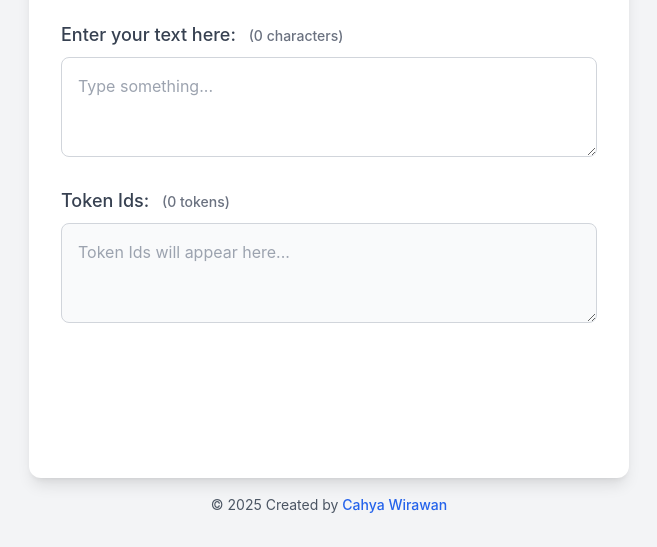
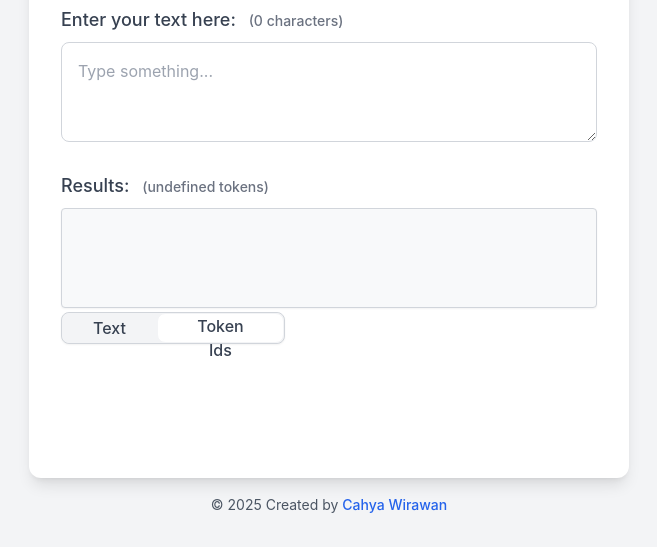
Before and after one commit to cahya-wirawan/rwkv-tokenizer-wasm, a website built with Vite: page index.html in a window 1280 px wide. Shown: the part 253-800 px from the top of the page, without its empty margins (311-968 px from the left). Built offline with nearby package versions, Linux system fonts and the light colour scheme; what rwkv-tokenizer-web would draw is missing.

Commit message:
add colored text

```diff
--- a/index.html
+++ b/index.html
@@ -30,15 +30,30 @@
         <!-- Output Text Area -->
         <div>
             <label for="outputText" class="block text-gray-700 text-lg font-medium mb-2">
-                Token Ids:
+                Results:
                 <span id="outputLength" class="text-sm text-gray-500 ml-2">(0 tokens)</span>
             </label>
-            <textarea
+            <div
                 id="outputText"
-                class="w-full p-4 border border-gray-300 rounded-lg bg-gray-50 cursor-not-allowed text-gray-700"
-                readonly
-                placeholder="Token Ids will appear here..."
-            ></textarea>
+                class="w-full p-4 border border-gray-300 rounded-lg bg-gray-50 text-gray-800 text-lg shadow-sm overflow-auto"
+                contenteditable="false"
+            >
+                <!-- Token IDs will be displayed here -->
+            </div>
+        </div>
+
+        <!-- Buttons grouped in a framed div -->
+        <div id="output-btn" class="mb-6 p-4 border border-gray-300 rounded-lg bg-gray-50 flex items-center justify-center space-x-4 shadow-sm">
+            <button id="output-text-btn"
+                class="px-6 py-3 rounded-lg border border-gray-300 text-gray-700 bg-gray-100 transition-all duration-200"
+            >
+                Text
+            </button>
+            <button id="output-token-btn"
+                class="px-6 py-3 rounded-lg border border-gray-300 text-gray-700 bg-gray-100 transition-all duration-200 focus:outline-none"
+            >
+                Token Ids
+            </button>
         </div>
     </div>
 
--- a/src/main.js
+++ b/src/main.js
@@ -12,6 +12,20 @@ async function run() {
 
 run();
 
+const MIN_HUE_DIFFERENCE = 50; // Minimum difference between hues
+let hue = 0;
+
+function getRandomColor() {
+    let newHue = 0;
+    do {
+        newHue = Math.floor(Math.random() * 360);
+    } while (Math.abs(newHue-hue)<MIN_HUE_DIFFERENCE || Math.abs(newHue-hue)>(360-MIN_HUE_DIFFERENCE));
+    hue = newHue; // Ensure the new hue is different from the previous one
+    const saturation = Math.floor(Math.random() * 20 + 80);
+    const lightness = Math.floor(Math.random() * 10 + 80);
+    const color = `hsl(${hue}, ${saturation}%, ${lightness}%)`;
+    return color;
+}
 
 window.encodeText = function encodeText(str) {
     if (!tokenizer) {
@@ -21,13 +35,20 @@ window.encodeText = function encodeText(str) {
     return tokenizer.encode(str);
 }
 
+window.decodeNumbers = function decodeNumbers(numbers) {
+    if (!tokenizer) {
+        console.error("Tokenizer is not initialized.");
+        return;
+    }
+    return tokenizer.decode(numbers);
+}
+
 window.updateCharacterCount = function updateCharacterCount(textAreaElement, lengthSpanElement) {
     const length = textAreaElement.value.length;
     lengthSpanElement.textContent = `(${length} characters)`;
 }
 
-window.updateTokenCount = function updateTokenCount(textAreaElement, lengthSpanElement) {
-    const length = textAreaElement.value.split(',').length;
+window.updateTokenCount = function updateTokenCount(length, lengthSpanElement) {
     lengthSpanElement.textContent = `(${length} tokens)`;
 }
 
@@ -38,17 +59,78 @@ window.updateAll = function updateAll() {
     // Get references to the length display spans
     const inputLengthSpan = document.getElementById('inputLength');
     const outputLengthSpan = document.getElementById('outputLength');
+    const textBtn = document.getElementById('output-text-btn');
+    const tokenBtn = document.getElementById('output-token-btn');
+    let colorPalette = {};
 
-    // Add an event listener to the input text area
-    // The 'input' event fires whenever the value of an <input>, <select>, or <textarea> element has been changed.
-    inputText.addEventListener('input', () => {
-        // Get the current value from the input text area
+    let isTokenMode = true;
+
+    function updateButtonStates() {
+        if (isTokenMode) {
+            tokenBtn.classList.add('btn-active');
+            textBtn.classList.remove('btn-active');
+        } else {
+            textBtn.classList.add('btn-active');
+            tokenBtn.classList.remove('btn-active');
+        }
+    }
+
+    function handleInput() {
+        if (tokenizer === null) {
+            return;
+        }
         const inputValue = inputText.value;
-        // Encode the input value
+
         const encodedText = encodeText(inputValue);
-        // Set the token ids to the output text area
-        outputText.value = encodedText.join(', ');
+        console.log("Encoded Text:", encodedText);
+
+        if (isTokenMode) {
+            outputText.innerHTML = encodedText.join(', ');
+        } else {
+            let coloredTokens = [];
+            encodedText.forEach(element => {
+                let ch = decodeNumbers([element]);
+                console.log("Decoded Number:", [element]);
+                console.log("Decoded Character:", ch);
+                if (!colorPalette[element]) {
+                    colorPalette[element] = getRandomColor(); // Assign a random color if not already assigned
+                }
+                if( ch.search(/\n/) !== -1) {
+                    let newCh = "";
+                    ch.split('').forEach(item => {
+                        if (item === "\n") {
+                            coloredTokens.push(`<br>`);
+                        } else {
+                            newCh += item;
+                        }
+                    });
+                    ch = newCh;
+                }
+                coloredTokens.push(`<span style="background-color: ${colorPalette[element]};">${ch}</span>`);
+            });
+            outputText.innerHTML = coloredTokens.join('');
+        }
+
         updateCharacterCount(inputText, inputLengthSpan);
-        updateTokenCount(outputText, outputLengthSpan);
+        updateTokenCount(encodedText.length, outputLengthSpan);
+    }
+
+    inputText.addEventListener('input', handleInput);
+
+    textBtn.addEventListener('click', () => {
+        isTokenMode = false;
+        updateButtonStates();
+        handleInput(); // Re-process text with new mode
     });
+
+    tokenBtn.addEventListener('click', () => {
+        isTokenMode = true;
+        updateButtonStates();
+        handleInput(); // Re-process text with new mode
+    });
+
+    // Initial setup when the page loads
+    updateButtonStates(); // Set initial button active state
+    handleInput(); // Process any initial text
+
 }
--- a/src/style.css
+++ b/src/style.css
@@ -126,3 +126,54 @@ footer {
     font-size: 0.875rem; /* Small font size */
     text-align: center;
 }
+#outputText {
+    white-space: pre-wrap; /* Preserve whitespace and line breaks */
+    word-break: break-word; /* Break long words to prevent overflow */
+    background-color: #f8f9fa; /* Light background for output */
+    padding: 0.5rem; /* Padding for better readability */
+    border-radius: 4px; /* Rounded corners */
+    min-height: 100px;
+    max-height: 300px;
+    font-size: 16px;;
+}
+#outputText span {
+    padding: 0px 0px;
+    border-radius: 4px;
+    margin: 2px 0px;
+    display: inline-block;
+    font-size: 16px;;
+}
+#output-btn {
+    padding: 0px;
+    width: 224px;
+    background-color: rgb(243, 244, 246);
+    margin-top: 4px;
+}
+#output-text-btn {
+    height: 30px;
+    padding: 0px 30px;
+    margin: 0px;
+    border-color: rgb(243, 244, 246);
+}
+#output-text-btn:focus {
+    outline: none;
+}
+#output-text-btn:hover {
+    background-color: white;
+}
+#output-token-btn {
+    height: 30px;
+    padding: 0px 30px;
+    margin: 0px;
+    border-color: rgb(243, 244, 246);
+}
+#output-token-btn:focus {
+    outline: none;
+}
+#output-token-btn:hover {
+    background-color: white;
+}
+.btn-active {
+    background-color: white; /* Light gray background for active button */
+    border-color: white; /* Slightly darker border for active button */
+}
```
